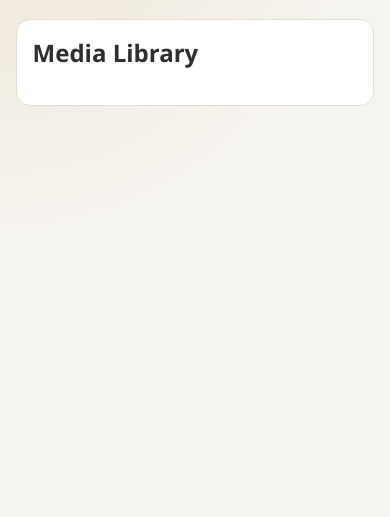
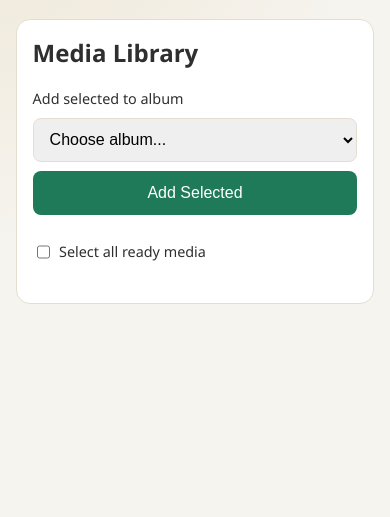
Before and after one commit to patrickwuva/vframe, a Flask app: page /admin/library in a window 390 px wide. Shown: the part 122-639 px from the top of the page. Run offline with Flask 3, Linux system fonts and the light colour scheme; data comes from the database, SQL or seed files in the repository; data that the repository does not hold is empty.

Commit message:
updating

```diff
--- a/frameapp/blueprints/admin.py
+++ b/frameapp/blueprints/admin.py
@@ -53,8 +53,13 @@ def dashboard():
 def upload():
     if request.method == "POST":
         files = request.files.getlist("files")
+        target_album_id = (request.form.get("target_album_id") or "").strip() or None
         if not files:
             flash("No files selected", "error")
+            return redirect(url_for("admin.upload"))
+
+        if target_album_id and store.get_album(target_album_id) is None:
+            flash("Selected album was not found", "error")
             return redirect(url_for("admin.upload"))
 
         incoming_dir = Path(current_app.config["INCOMING_DIR"])
@@ -64,6 +69,7 @@ def upload():
         accepted = 0
         rejected = 0
         queued = 0
+        added_to_album = 0
 
         for file in files:
             if not file or not file.filename:
@@ -86,23 +92,61 @@ def upload():
             rel_path = str(Path("incoming") / dest_name)
             media_id = store.create_media(rel_path, media_type)
             accepted += 1
+            if target_album_id:
+                store.add_media_to_album(target_album_id, media_id)
+                added_to_album += 1
 
             if enqueue_media(media_id):
                 queued += 1
 
-        flash(
-            f"Uploaded {accepted} file(s), rejected {rejected}. Queued for processing: {queued}.",
-            "success",
-        )
+        message = f"Uploaded {accepted} file(s), rejected {rejected}. Queued for processing: {queued}."
+        if target_album_id:
+            message += f" Added to album: {added_to_album}."
+        flash(message, "success")
         return redirect(url_for("admin.library"))
 
-    return render_template("admin/upload.html")
+    return render_template("admin/upload.html", albums=store.list_albums())
 
 
 @bp.get("/admin/library")
 def library():
     media_items = store.list_media()
-    return render_template("admin/library.html", media_items=media_items)
+    return render_template(
+        "admin/library.html",
+        media_items=media_items,
+        albums=store.list_albums(),
+        active_album_id=store.get_active_album_id(),
+    )
+
+
+@bp.post("/admin/library/add-to-album")
+def library_add_to_album():
+    album_id = (request.form.get("album_id") or "").strip()
+    media_ids = request.form.getlist("media_ids")
+    if not album_id:
+        flash("Pick an album first", "error")
+        return redirect(url_for("admin.library"))
+
+    album = store.get_album(album_id)
+    if album is None:
+        flash("Album not found", "error")
+        return redirect(url_for("admin.library"))
+
+    if not media_ids:
+        flash("No media selected", "error")
+        return redirect(url_for("admin.library"))
+
+    added = 0
+    seen: set[str] = set()
+    for media_id in media_ids:
+        if not media_id or media_id in seen:
+            continue
+        seen.add(media_id)
+        store.add_media_to_album(album_id, media_id)
+        added += 1
+
+    flash(f"Added {added} item(s) to album '{album['name']}'", "success")
+    return redirect(url_for("admin.library"))
 
 
 @bp.route("/admin/albums", methods=["GET", "POST"])
@@ -113,9 +157,9 @@ def albums():
             flash("Album name is required", "error")
             return redirect(url_for("admin.albums"))
 
-        store.create_album(name)
+        album_id = store.create_album(name)
         flash("Album created", "success")
-        return redirect(url_for("admin.albums"))
+        return redirect(url_for("admin.edit_album", album_id=album_id))
 
     all_albums = store.list_albums()
     active_album_id = store.get_active_album_id()
@@ -167,6 +211,26 @@ def update_album_items(album_id: str):
         if media_id:
             store.move_media_in_album(album_id, media_id, direction)
 
+    elif action == "reorder_positions":
+        items = store.get_album_items(album_id)
+        if not items:
+            return redirect(url_for("admin.edit_album", album_id=album_id))
+
+        scored: list[tuple[int, int, str]] = []
+        for idx, item in enumerate(items):
+            media_id = item["media_id"]
+            raw = (request.form.get(f"sort_{media_id}") or "").strip()
+            try:
+                value = int(raw)
+            except ValueError:
+                value = idx + 1
+            scored.append((value, idx, media_id))
+
+        scored.sort(key=lambda x: (x[0], x[1]))
+        ordered_ids = [x[2] for x in scored]
+        store.reorder_album_items(album_id, ordered_ids)
+        flash("Album order updated", "success")
+
     return redirect(url_for("admin.edit_album", album_id=album_id))
 
 
--- a/frameapp/store.py
+++ b/frameapp/store.py
@@ -206,6 +206,41 @@ def normalize_album_order(album_id: str) -> None:
     db.commit()
 
 
+def reorder_album_items(album_id: str, ordered_media_ids: list[str]) -> None:
+    if not ordered_media_ids:
+        return
+
+    db = get_db()
+    rows = db.execute(
+        "SELECT media_id FROM album_items WHERE album_id = ? ORDER BY sort_index ASC",
+        (album_id,),
+    ).fetchall()
+    existing_ids = [row["media_id"] for row in rows]
+    if not existing_ids:
+        return
+
+    existing_set = set(existing_ids)
+    requested = [mid for mid in ordered_media_ids if mid in existing_set]
+    seen: set[str] = set()
+    deduped = []
+    for mid in requested:
+        if mid in seen:
+            continue
+        seen.add(mid)
+        deduped.append(mid)
+
+    for mid in existing_ids:
+        if mid not in seen:
+            deduped.append(mid)
+
+    for idx, mid in enumerate(deduped):
+        db.execute(
+            "UPDATE album_items SET sort_index = ? WHERE album_id = ? AND media_id = ?",
+            (idx, album_id, mid),
+        )
+    db.commit()
+
+
 def get_settings() -> dict[str, str]:
     db = get_db()
     rows = db.execute("SELECT key, value FROM settings").fetchall()
--- a/static/css/app.css
+++ b/static/css/app.css
@@ -90,6 +90,10 @@ main {
 
 .mt-half {
     margin-top: 0.5rem;
+}
+
+.mb-half {
+    margin-bottom: 0.5rem;
 }
 
 .card {
@@ -257,6 +261,43 @@ td {
 .row-actions button {
     margin: 0;
     width: auto;
+}
+
+.small-label {
+    margin: 0;
+    font-size: 0.8rem;
+    color: var(--muted);
+}
+
+.sort-input {
+    width: 90px;
+    min-height: 40px;
+}
+
+.toolbar-row {
+    display: flex;
+    gap: 0.6rem;
+    align-items: end;
+    margin-bottom: 0.6rem;
+    flex-wrap: wrap;
+}
+
+.toolbar-row label {
+    margin: 0;
+}
+
+.toolbar-row select {
+    min-width: 220px;
+    width: auto;
+}
+
+.toolbar-row button {
+    width: auto;
+    margin: 0;
+}
+
+.toolbar-inline {
+    margin-bottom: 0.65rem;
 }
 
 .media-select {
@@ -498,4 +539,13 @@ td {
         text-transform: uppercase;
         letter-spacing: 0.02em;
     }
+
+    .toolbar-row select,
+    .toolbar-row button {
+        width: 100%;
+    }
+
+    .sort-input {
+        width: 100%;
+    }
 }
--- a/templates/admin/albums.html
+++ b/templates/admin/albums.html
@@ -6,8 +6,8 @@
         <h1>Create Album</h1>
         <form method="post">
             <label for="name">Name</label>
-            <input id="name" name="name" required>
-            <button type="submit">Create</button>
+            <input id="name" name="name" required placeholder="Family Trip 2026">
+            <button type="submit">Create and Edit</button>
         </form>
     </article>
 
--- a/templates/admin/library.html
+++ b/templates/admin/library.html
@@ -3,9 +3,28 @@
 {% block content %}
 <article class="card">
     <h1>Media Library</h1>
+    <form method="post" action="{{ url_for('admin.library_add_to_album') }}">
+        <div class="toolbar-row">
+            <label for="album_id">Add selected to album</label>
+            <select id="album_id" name="album_id" required>
+                <option value="">Choose album...</option>
+                {% for album in albums %}
+                <option value="{{ album.id }}" {% if active_album_id == album.id %}selected{% endif %}>{{ album.name }}</option>
+                {% endfor %}
+            </select>
+            <button type="submit">Add Selected</button>
+        </div>
+        <div class="toolbar-inline">
+            <label class="checkbox-row">
+                <input id="select_all_ready" type="checkbox">
+                Select all ready media
+            </label>
+        </div>
+
     <table>
         <thead>
             <tr>
+                <th>Select</th>
                 <th>Preview</th>
                 <th>Type</th>
                 <th>Status</th>
@@ -17,6 +36,15 @@
         <tbody>
             {% for m in media_items %}
             <tr>
+                <td data-label="Select">
+                    <input
+                        class="media-checkbox"
+                        type="checkbox"
+                        name="media_ids"
+                        value="{{ m.id }}"
+                        {% if m.status != 'ready' %}disabled{% endif %}
+                    >
+                </td>
                 <td data-label="Preview">
                     {% if m.thumb_path %}
                     <img class="thumb" src="{{ url_for('serve_media', path=m.thumb_path) }}" alt="thumb">
@@ -47,5 +75,16 @@
             {% endfor %}
         </tbody>
     </table>
+    </form>
 </article>
+<script>
+(() => {
+  const selectAll = document.getElementById("select_all_ready");
+  if (!selectAll) return;
+  const checkboxes = Array.from(document.querySelectorAll(".media-checkbox:not([disabled])"));
+  selectAll.addEventListener("change", () => {
+    checkboxes.forEach((cb) => { cb.checked = selectAll.checked; });
+  });
+})();
+</script>
 {% endblock %}
```
Also changed, not shown: templates/admin/album_edit.html (+48 -11 lines), templates/admin/upload.html (+9 -0 lines).
